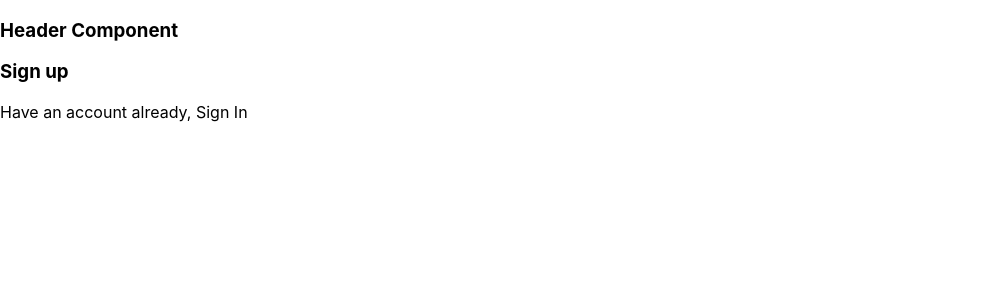
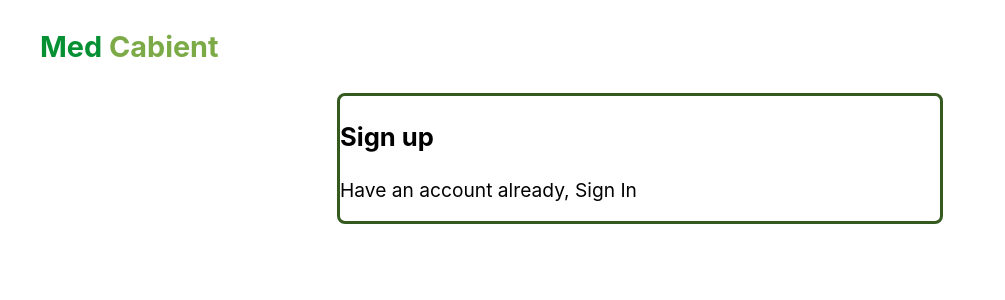
Before and after one commit to Med-Cabinet-1-June-2020/front-end, a React (Create React App) app: page / in a window 1280 px wide. Shown: the top 300 px of the page, without its empty margins (0-1005 px from the left). Built offline with nearby package versions, Linux system fonts and the light colour scheme.

Commit message:
basic styling template

```diff
--- a/src/App.css
+++ b/src/App.css
@@ -1,38 +1,20 @@
-.App {
-  text-align: center;
+.container {
+  max-width: 1200px;
+  width: 100%;
+  margin: 0 auto;
 }
 
-.App-logo {
-  height: 40vmin;
-  pointer-events: none;
+.entry {
+  border: 3px solid #355a20;
+  border-radius: 8px;
+  width: 50%;
+  margin: 0 auto;
 }
 
-@media (prefers-reduced-motion: no-preference) {
-  .App-logo {
-    animation: App-logo-spin infinite 20s linear;
-  }
+.logo {
+  color: #059033;
+  font-size: 1.8rem;
 }
-
-.App-header {
-  background-color: #282c34;
-  min-height: 100vh;
-  display: flex;
-  flex-direction: column;
-  align-items: center;
-  justify-content: center;
-  font-size: calc(10px + 2vmin);
-  color: white;
+#logo-s {
+  color: #7baa47;
 }
-
-.App-link {
-  color: #61dafb;
-}
-
-@keyframes App-logo-spin {
-  from {
-    transform: rotate(0deg);
-  }
-  to {
-    transform: rotate(360deg);
-  }
-}
--- a/src/components/Header.jsx
+++ b/src/components/Header.jsx
@@ -3,7 +3,9 @@ import React from 'react'
 const Header = () => {
   return (
     <nav>
-      <h3>Header Component</h3>
+      <h3 class="logo">
+        Med <span id="logo-s">Cabient</span>
+      </h3>
     </nav>
   )
 }
--- a/src/index.css
+++ b/src/index.css
@@ -1,5 +1,8 @@
 body {
   margin: 0;
+  padding: 0;
+  box-sizing: border-box;
+  font-size: 62.5%;
   font-family: -apple-system, BlinkMacSystemFont, 'Segoe UI', 'Roboto', 'Oxygen',
     'Ubuntu', 'Cantarell', 'Fira Sans', 'Droid Sans', 'Helvetica Neue',
     sans-serif;
@@ -11,3 +14,19 @@ code {
   font-family: source-code-pro, Menlo, Monaco, Consolas, 'Courier New',
     monospace;
 }
+
+h1 {
+  font-size: 2rem;
+}
+
+h2 {
+  font-size: 1.8rem;
+}
+
+h3 {
+  font-size: 1.6rem;
+}
+
+p {
+  font-size: 1.2rem;
+}
```
